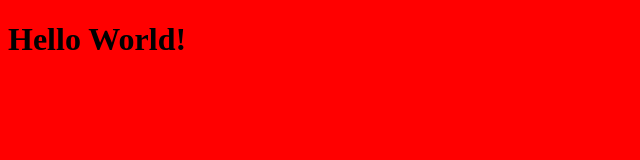
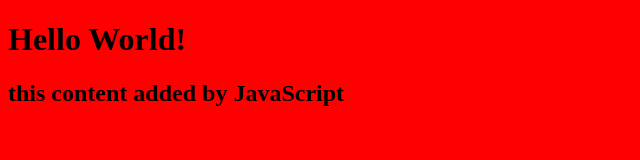
Before and after one commit to sbalayan1/hosting-a-website-repo, a plain HTML site: page index.html in a window 1280 px wide. Shown: the whole page, without its empty margins (0-640 px from the left). Drawn offline with Linux system fonts and the light colour scheme.

Commit message:
add script.js and connect to index.html

```diff
--- a/index.html
+++ b/index.html
@@ -1,10 +1,11 @@
 <!DOCTYPE html>
 <html lang="en">
   <head>
+      <link rel="stylesheet" href="style.css">
       <title>My Website</title>
-      <link rel="stylesheet" href="style.css">
   </head>
   <body>
       <h1>Hello World!</h1>
+      <script src="script.js"></script>
   </body>
 </html>
--- /dev/null
+++ b/script.js
@@ -0,0 +1,5 @@
+const h2 = document.createElement('h2');
+
+h2.textContent = "this content added by JavaScript";
+
+document.querySelector('body').appendChild(h2);
```
Also changed, not shown: index.js (deleted).
